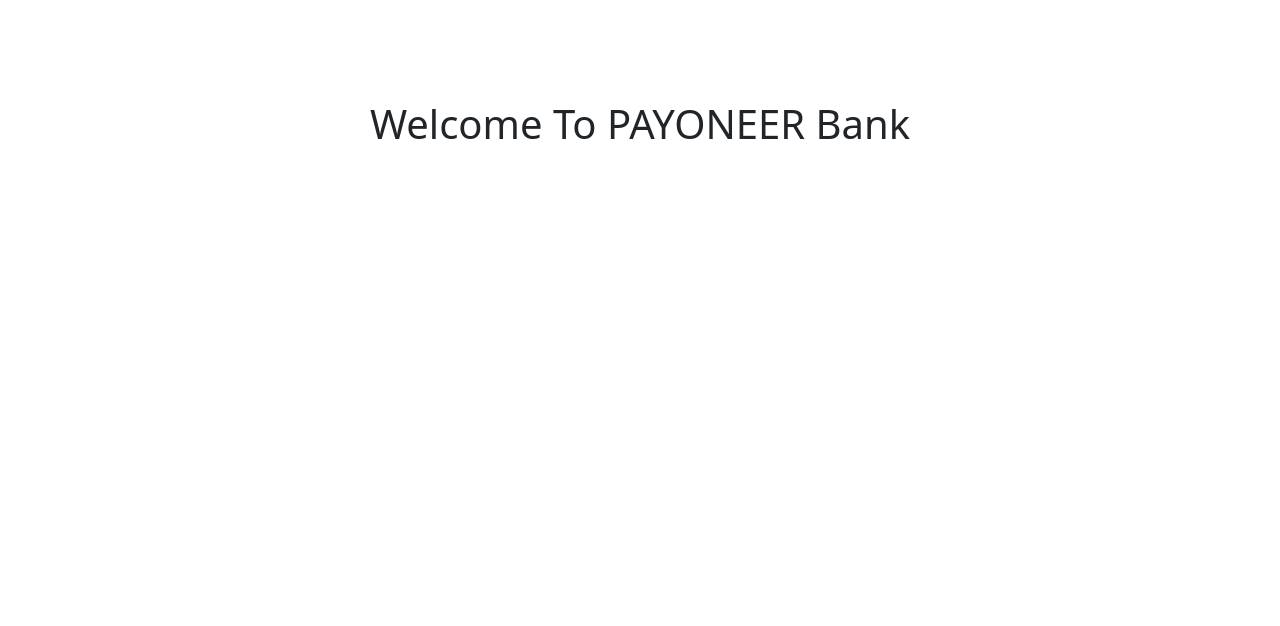
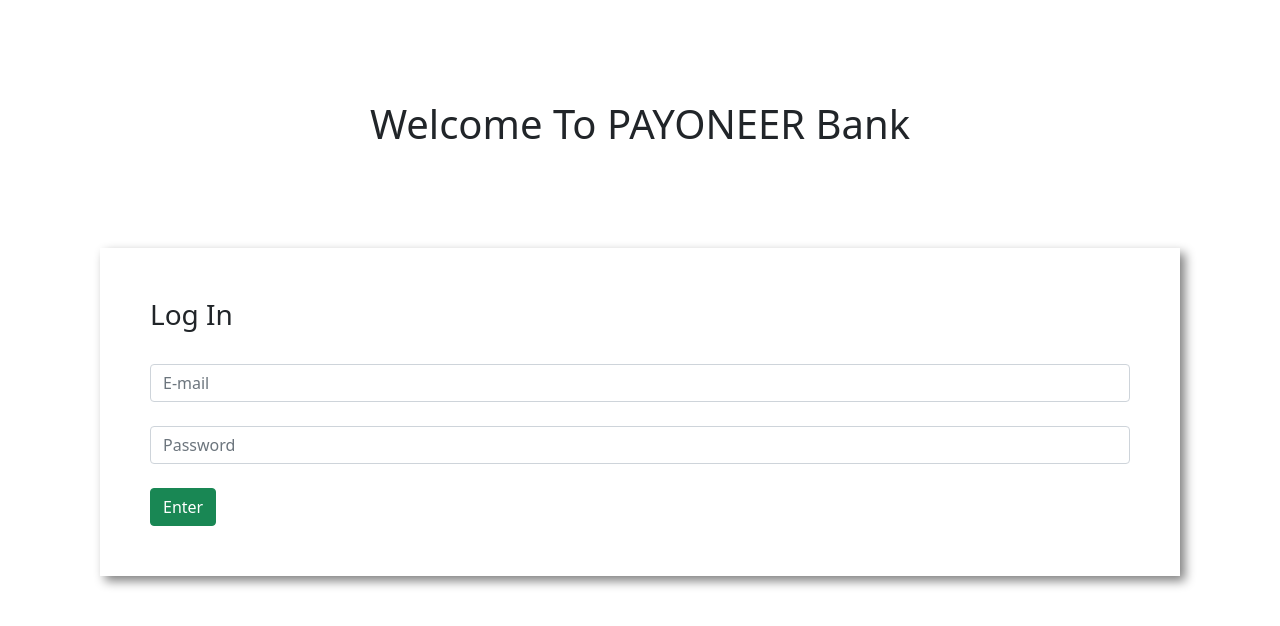
Before and after one commit to rafiimam/payoneer-bank, a plain HTML site: page index.html in a window 1280 px wide. Drawn offline with nearby package versions, Linux system fonts and the light colour scheme.

Commit message:
new update

```diff
--- a/index.html
+++ b/index.html
@@ -9,8 +9,17 @@
 
 </head>
 <body>
-
-    <h1 class="text-center">Welcome To PAYONEER Bank</h1>
-
+    <div id="area">
+        <h1 class="text-center">Welcome To PAYONEER Bank</h1>
+        <div id="box">
+            <h3>Log In</h3>
+            <br>
+            <input type="text" class="form-control" placeholder="E-mail">
+            <br>
+            <input type="password" class="form-control" placeholder="Password">
+            <br>
+            <button class="btn btn-success">Enter</button>
+        </div>
+    </div>
 </body>
 </html>
--- a/style.css
+++ b/style.css
@@ -1,3 +1,9 @@
 body{
     padding: 100px 100px;
 }
+
+#box{
+    margin-top: 100px;
+    padding: 50px;
+    box-shadow: 5px 5px 10px gray;
+}
```
